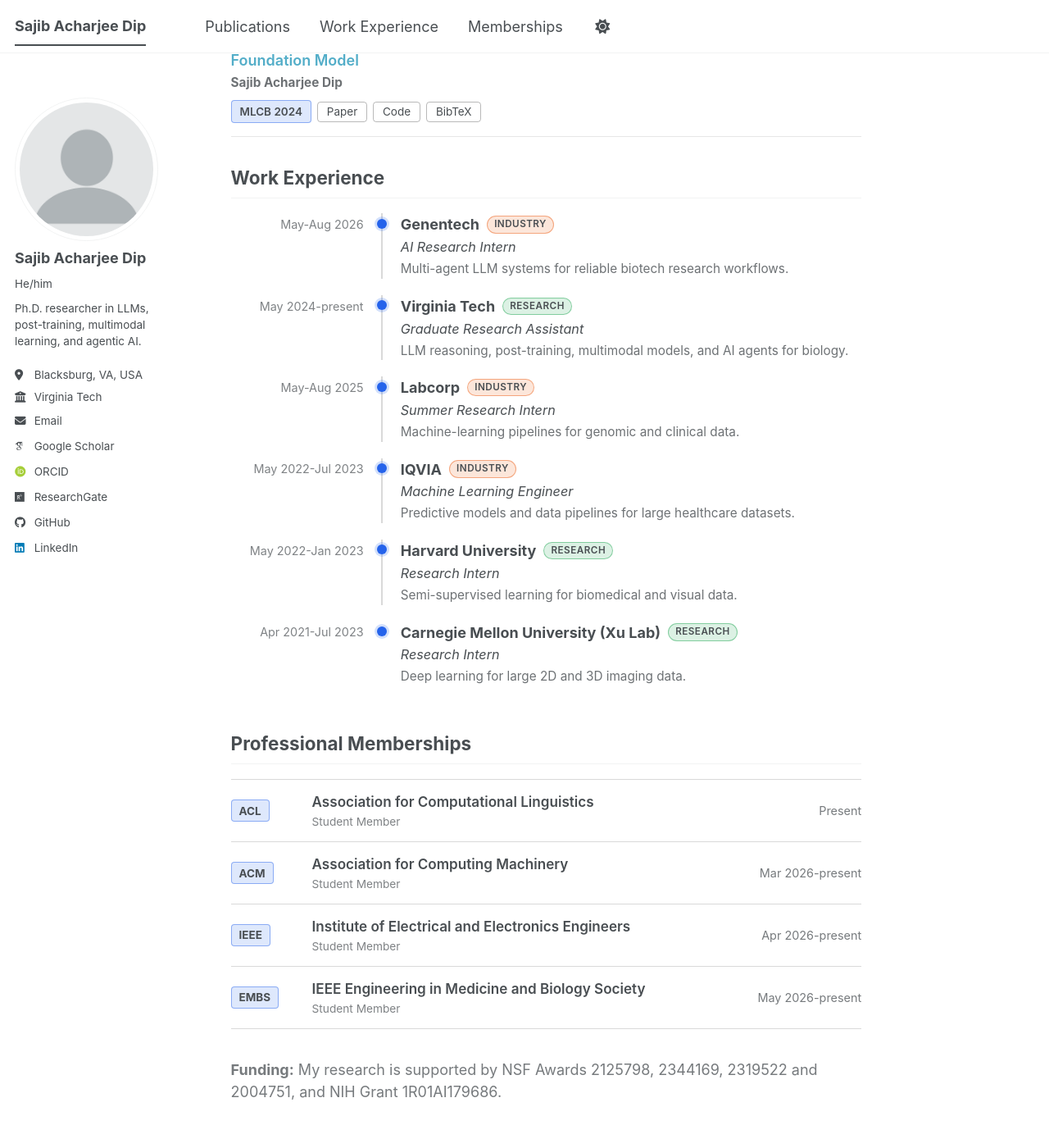
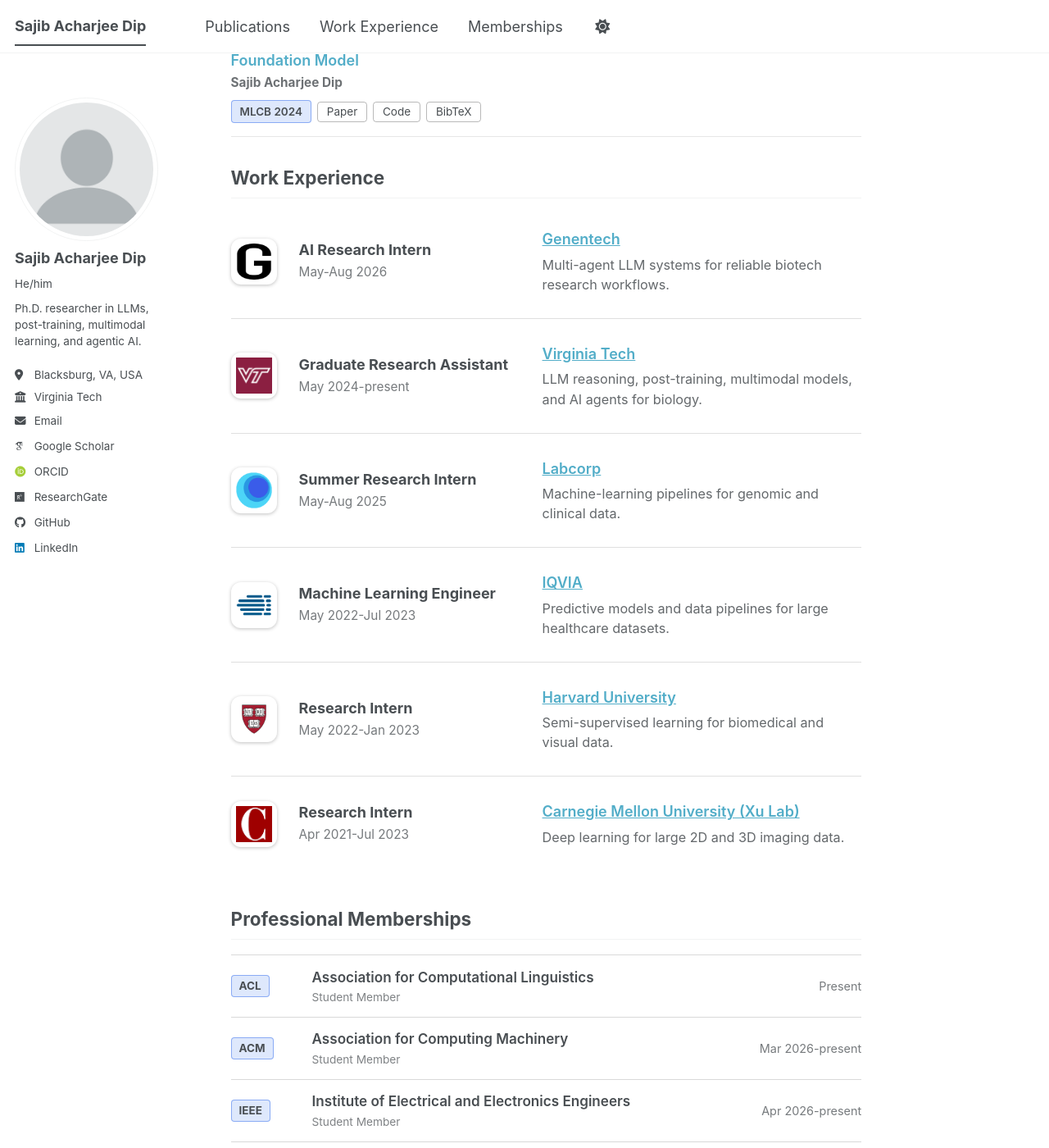
Before and after one commit to Sajib-006/Sajib-006.github.io, a Jekyll site: the page built from _pages/about.md, in a window 1280 px wide and 1400 px high, scrolled down 2250 px. Shown: the whole window at 82% size. Built offline with Jekyll 4.4.1, drawn with Linux system fonts in a browser that asks for light colours; some web fonts are replaced; a script bundle is joined from its source files by our own code; library files that are not in the unit come from our copies.

Commit message:
Work experience with logos and more spacing

```diff
--- a/_includes/experience-list.html
+++ b/_includes/experience-list.html
@@ -1,10 +1,13 @@
 <div class="xp">
 {% for x in site.data.experience %}
   <div class="xp__item">
-    <div class="xp__dates">{{ x.dates }}</div>
-    <div class="xp__body">
-      <div class="xp__head"><span class="xp__org">{{ x.org }}</span><span class="xp__tag xp__tag--{{ x.type | downcase }}">{{ x.type }}</span></div>
+    <div class="xp__logo"><img src="{{ base_path }}/images/logos/{{ x.logo }}" alt="{{ x.org }} logo" width="48" height="48" loading="lazy"></div>
+    <div class="xp__main">
       <div class="xp__role">{{ x.role }}</div>
+      <div class="xp__dates">{{ x.dates }}</div>
+    </div>
+    <div class="xp__detail">
+      <a class="xp__org" href="{{ x.url }}">{{ x.org }}</a>
       <div class="xp__note">{{ x.note }}</div>
     </div>
   </div>
--- a/assets/css/main.scss
+++ b/assets/css/main.scss
@@ -92,23 +92,20 @@
 .pub__bib pre { font-size: 0.72em; line-height: 1.45; background: rgba(128,128,128,0.12); color: inherit; border: 1px solid rgba(128,128,128,0.3); border-radius: 6px; padding: 0.8rem; margin: 0; overflow-x: auto; white-space: pre; }
 .pub__copy { position: absolute; top: 0.4rem; right: 0.4rem; font-size: 0.7em; padding: 0.1rem 0.5rem; border: 1px solid rgba(128,128,128,0.55); border-radius: 4px; background: transparent; color: inherit; cursor: pointer; }
 
-/* Experience timeline */
-.xp { position: relative; margin: 1rem 0 2rem; }
-.xp__item { display: grid; grid-template-columns: 9rem minmax(0, 1fr); gap: 1.2rem; position: relative; padding-bottom: 1.1rem; }
-.xp__dates { font-size: 0.8em; opacity: 0.7; text-align: right; padding-top: 0.15rem; white-space: nowrap; }
-.xp__body { position: relative; padding-left: 1.2rem; border-left: 2px solid rgba(128,128,128,0.3); }
-.xp__body::before { content: ""; position: absolute; left: -7px; top: 0.35rem; width: 12px; height: 12px; border-radius: 50%; background: #2563eb; box-shadow: 0 0 0 3px rgba(37,99,235,0.2); }
-.xp__item:last-child .xp__body { border-left-color: transparent; }
-.xp__head { display: flex; align-items: center; gap: 0.5rem; flex-wrap: wrap; }
-.xp__org { font-weight: 700; }
-.xp__tag { font-size: 0.65em; font-weight: 600; text-transform: uppercase; letter-spacing: 0.04em; padding: 0.05rem 0.45rem; border-radius: 999px; }
-.xp__tag--industry { background: rgba(234,88,12,0.15); border: 1px solid rgba(234,88,12,0.45); }
-.xp__tag--research { background: rgba(22,163,74,0.15); border: 1px solid rgba(22,163,74,0.45); }
-.xp__role { font-size: 0.9em; font-style: italic; margin-top: 0.1rem; }
-.xp__note { font-size: 0.85em; opacity: 0.8; margin-top: 0.2rem; }
-@media (max-width: 600px) {
-  .xp__item { grid-template-columns: 1fr; gap: 0.2rem; }
-  .xp__dates { text-align: left; padding-left: 1.2rem; }
+/* Experience list */
+.xp { margin: 1.5rem 0 2.5rem; }
+.xp__item { display: grid; grid-template-columns: 56px minmax(11rem, 15rem) minmax(0, 1fr); gap: 1.5rem; align-items: center; padding: 1.6rem 0; border-bottom: 1px solid rgba(128,128,128,0.25); }
+.xp__item:first-child { padding-top: 0.5rem; }
+.xp__item:last-child { border-bottom: 0; }
+.xp__logo { width: 56px; height: 56px; border-radius: 12px; background: #fff; display: flex; align-items: center; justify-content: center; box-shadow: 0 1px 4px rgba(0,0,0,0.25); overflow: hidden; }
+.xp__logo img { width: 44px; height: 44px; object-fit: contain; }
+.xp__role { font-weight: 700; line-height: 1.3; }
+.xp__dates { font-size: 0.85em; opacity: 0.75; margin-top: 0.25rem; }
+.xp__org { font-weight: 600; }
+.xp__note { font-size: 0.9em; opacity: 0.85; margin-top: 0.3rem; line-height: 1.5; }
+@media (max-width: 760px) {
+  .xp__item { grid-template-columns: 56px minmax(0, 1fr); gap: 0.4rem 1rem; align-items: start; }
+  .xp__detail { grid-column: 2; }
 }
 
 /* Membership list */
```
Also changed, not shown: _data/experience.yml (+12 -0 lines), images/logos/cmu.png (added), images/logos/genentech.png (added), images/logos/harvard.png (added), images/logos/iqvia.png (added), images/logos/labcorp.png (added), images/logos/vt.png (added).
